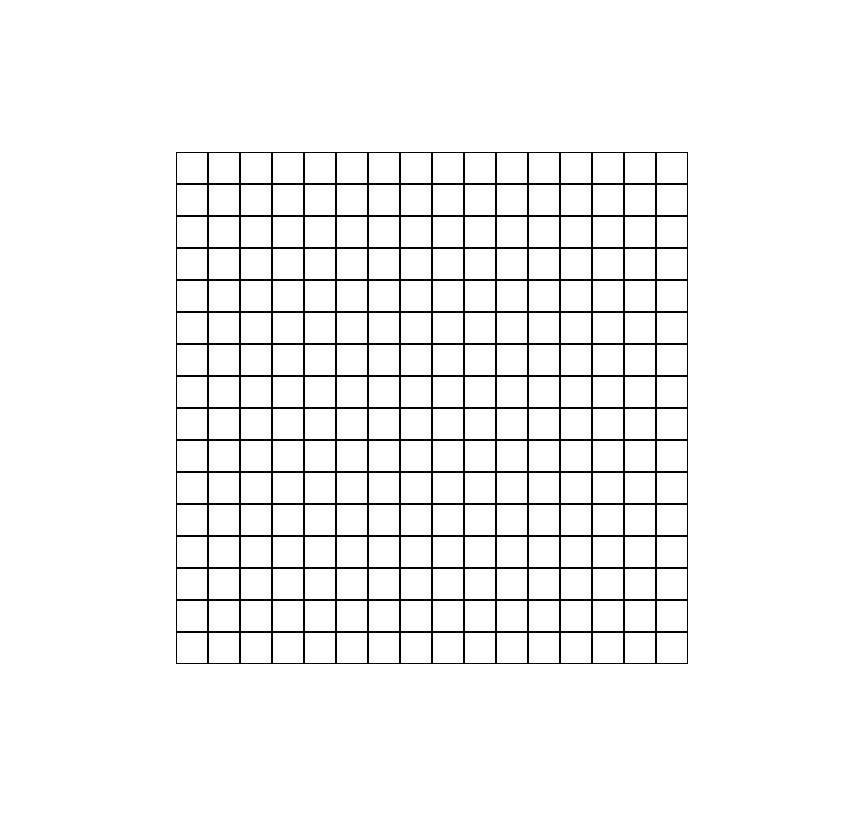
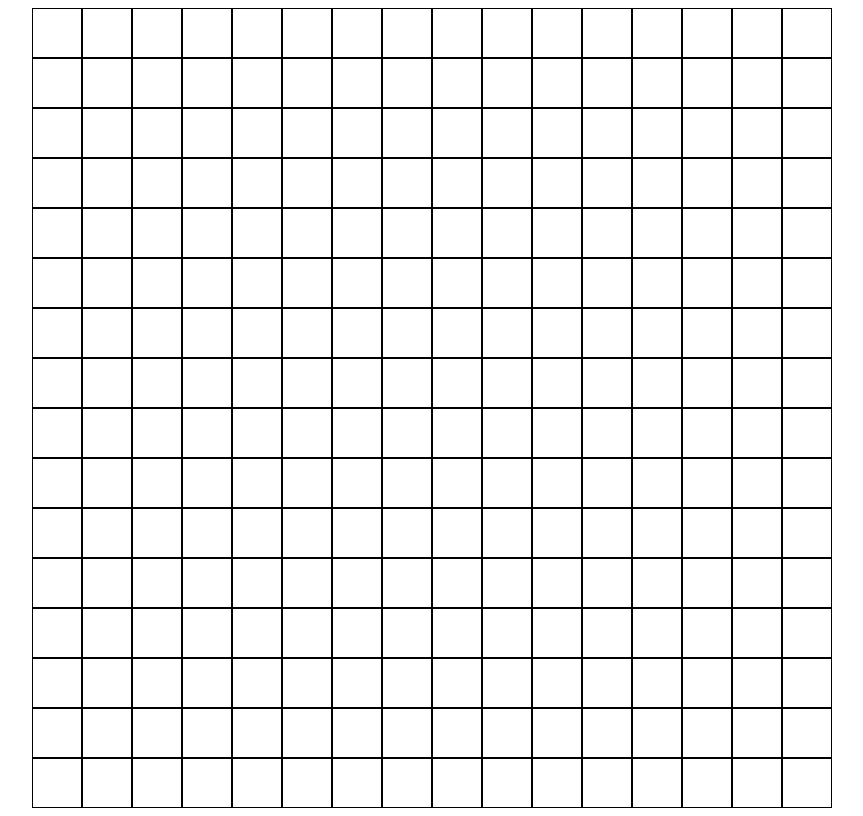
Before and after one commit to dylen400mh/etch-a-sketch, a plain HTML site: page index.html in a window 1280 px wide. Shown: the whole page, without its empty margins (208-1071 px from the left). Drawn offline with Linux system fonts and the light colour scheme.

Commit message:
Make grid bigger on screen

```diff
--- a/script.js
+++ b/script.js
@@ -14,6 +14,8 @@ container.addEventListener("mouseup", () => {
 for (let i = 0; i < 256; i++) {
     const square = document.createElement("div");
     square.classList.add("square");
+
+    // square turns red if mouse is held down
     square.addEventListener("mouseover", () => {
         if (isMouseDown) {
             square.classList.add("trail");
--- a/styles.css
+++ b/styles.css
@@ -3,18 +3,18 @@ body {
     display: flex;
     justify-content: center;
     align-items: center;
-    flex-direction: column;
 }
 
 .container {
     display: flex;
     flex-wrap: wrap;
-    width: 512px;
+    width: 800px;
+    height: 800px;
 }
 
 .square {
-    width: 30px;
-    height: 30px;
+    width: 48px;
+    height: 48px;
     background-color: white;
     border: 1px solid black;
 }
```
